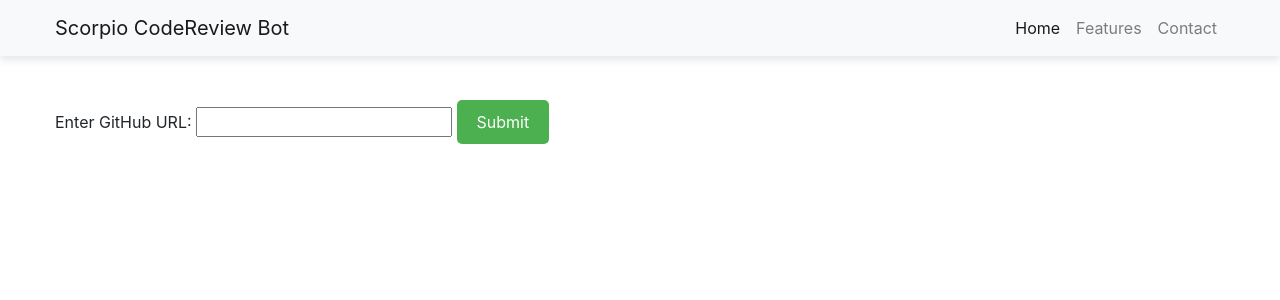
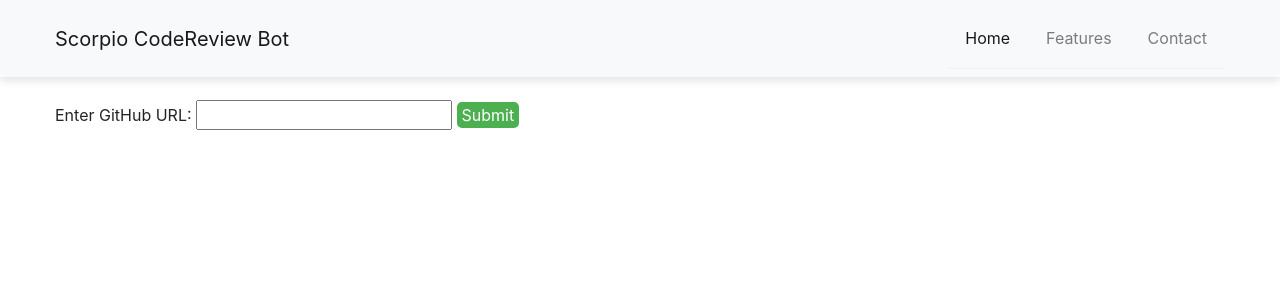
Before and after one commit to naikaa/scorpio-code-review, a Django app: page / in a window 1280 px wide. Shown: the top 300 px of the page. Run offline with Django 5.2, Linux system fonts and the light colour scheme; some libraries are stand-ins or nearby versions.

Commit message:
css changes

```diff
--- a/codebot/settings.py
+++ b/codebot/settings.py
@@ -25,7 +25,7 @@ SECRET_KEY = 'django-insecure-qj*iz+3h91mf52ny&abblopj+58181($sv(_xl79!!w)dq0z=_
 # SECURITY WARNING: don't run with debug turned on in production!
 DEBUG = True
 
-ALLOWED_HOSTS = ['34.28.53.149']
+ALLOWED_HOSTS = ['34.28.53.149','127.0.0.1']
 
 
 
--- a/codebotapp/templates/base.html
+++ b/codebotapp/templates/base.html
@@ -7,14 +7,21 @@
     <!-- Bootstrap CSS (via CDN) -->
     <link href="https://stackpath.bootstrapcdn.com/bootstrap/4.5.2/css/bootstrap.min.css" rel="stylesheet">
     <style>
+
+        ul {
+        list-style: none;
+        padding: 10; /* Removes default indentation */
+        }
+
         body {
             padding-top: 100px; /* Add space below the navbar */
         }
+
         button {
         background-color: #4CAF50; /* Green color */
         color: white; /* Text color */
         border: none; /* Remove default border */
-        padding: 10px 20px; /* Adjust padding */
+        padding: 1px 5px; /* Adjust padding */
         font-size: 16px; /* Adjust font size */
         cursor: pointer; /* Change cursor on hover */
         border-radius: 5px; /* Rounded corners */
@@ -23,6 +30,12 @@
         button:hover {
             background-color: #45a049; /* Darker green on hover */
         }
+
+        li {
+            padding: 10px;
+            border-bottom: 1px solid #f1f1f1;
+        }
+
         .navbar {
             box-shadow: 0 4px 8px rgba(0, 0, 0, 0.1); /* Subtle shadow for the navbar */
         }
--- a/codebotapp/templates/pull_request_detail.html
+++ b/codebotapp/templates/pull_request_detail.html
@@ -18,7 +18,7 @@
         <h2>Files Changed:</h2>
         <ul>
             {% for file in files_changed %}
-                <li>
+                <li  style ="background-color: #f5f5f5; border: 1px solid #ddd;">
                     <strong>Filename:</strong> {{ file.filename }} <br>
                     <strong>Status:</strong> {{ file.status }} <br>
                     <strong>Changes:</strong>
--- a/codebotapp/templates/repo.html
+++ b/codebotapp/templates/repo.html
@@ -6,10 +6,11 @@
         <ul>
             {% for pr in pulls %}
                  <li>
+                    <a href="{% url 'view_pull_request' pr.number %}">
+                        <button type="button">Review</button>
                     <a href="{{ pr.html_url }}" target="_blank">{{ pr.title }}</a>
                     by {{ pr.user.login }}
-                    <a href="{% url 'view_pull_request' pr.number %}">
-                        <button type="button">Review</button>
+
                     </a>
                 </li>
             {% endfor %}
```
